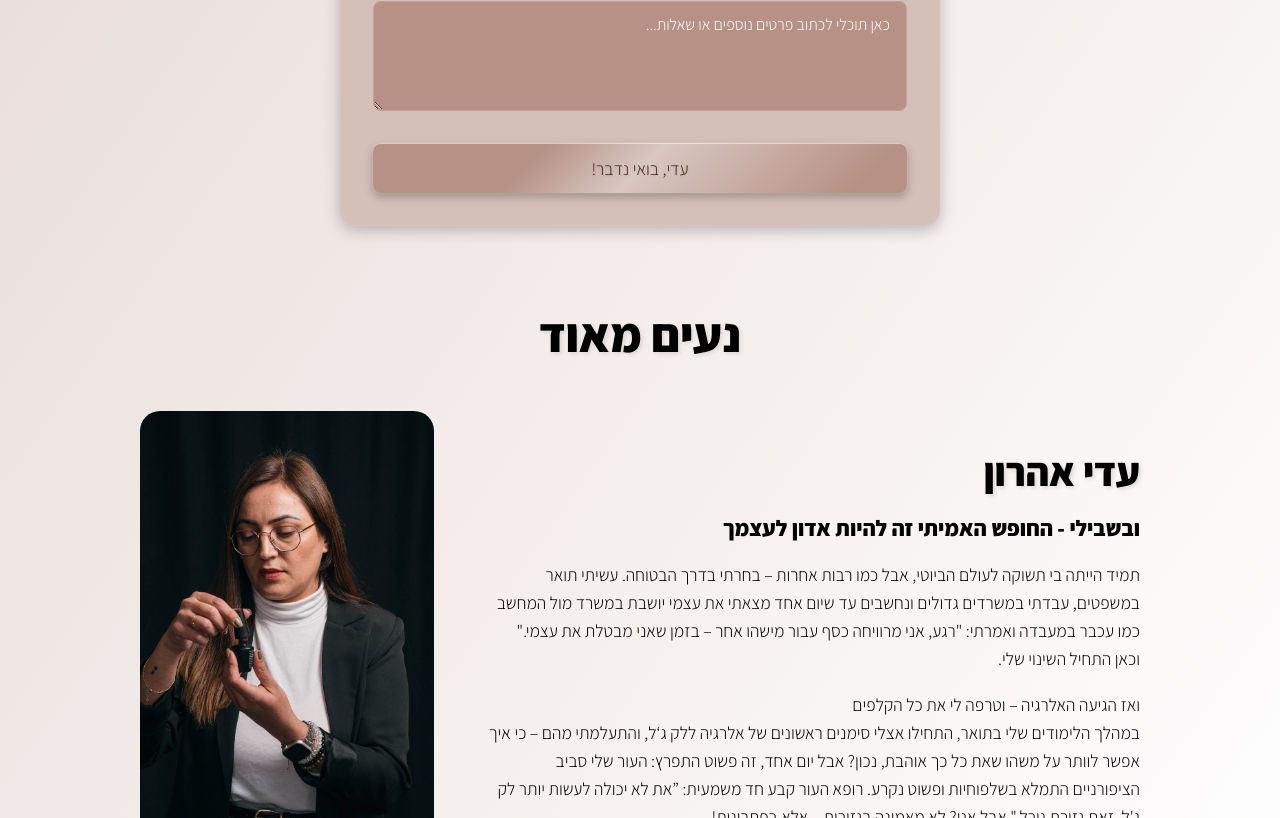
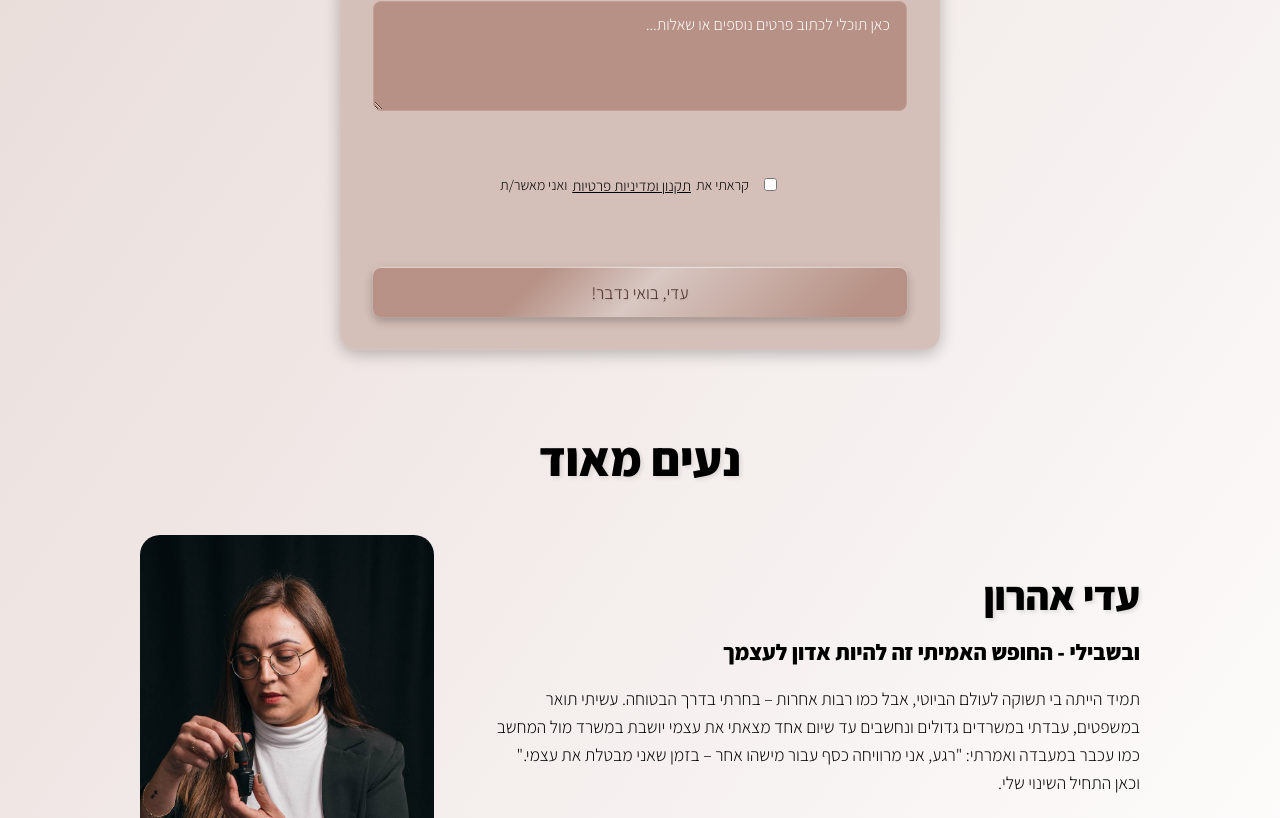
Before and after one commit to danielrozenblat1/adi-aharon, a React (Create React App) app: page / in a window 1280 px wide. Shown: the part 3062-3880 px from the top of the page. Built offline with nearby package versions, Linux system fonts and the light colour scheme.

Commit message:
newChangeee

```diff
--- a/src/App.js
+++ b/src/App.js
@@ -11,6 +11,7 @@ import FifthScreen from './screens/FifthScreen';
 import ByMe from './components/ByMe/ByMe';
 import NavBarNew from './components/CourseNav/NavBarNew';
 import Four from './components/Four/Four';
+import PrivacyPolicy from './components/privacy/Privacy';
 
 function App() {
   return <>
@@ -23,6 +24,12 @@ function App() {
   <ThirdScreen/>
 <ForthScreen/>
 <FifthScreen/>
+        <PrivacyPolicy
+  ownerName="עדי אהרון"
+  email="adikaacademy@gmail.com "
+  phone="+972 52-748-2778"
+  domain="https://adikaacademy.co.il/"
+/>
 <ByMe/>
   </>
 }
--- /dev/null
+++ b/src/components/privacy/Privacy.js
@@ -0,0 +1,100 @@
+import React, { useState } from 'react';
+import styles from './Privacy.module.css';
+
+const PrivacyPolicy = ({ ownerName, email, address, domain, updateDate = "אוגוסט 2025" }) => {
+  const [isOpen, setIsOpen] = useState(false);
+
+  return (
+    <>
+      <button className={styles.link} onClick={() => setIsOpen(true)}>
+        תקנון ומדיניות פרטיות
+      </button>
+
+      {isOpen && (
+        <div className={styles.modalOverlay} onClick={() => setIsOpen(false)}>
+          <div className={styles.modalContent} onClick={(e) => e.stopPropagation()}>
+            <h2>תקנון, תנאי שימוש ומדיניות פרטיות - {ownerName}</h2>
+            <p>עודכן לאחרונה: {updateDate}</p>
+            <p>בעל האתר: {ownerName}, {address}</p>
+            <p>דוא״ל: {email}</p>
+            <p>כתובת האתר: {domain}</p>
+
+            <h3>1. מבוא</h3>
+            <p>ברוך הבא לאתר {domain} ("האתר"). השימוש באתר, בתכניו ובשירותיו כפוף לתנאים המפורטים במסמך זה ("התקנון"), ומהווה את הסכמתך לכל תנאיו. אם אינך מסכים לאחד או יותר מהתנאים - אנא הימנע משימוש באתר.</p>
+            <p>האתר משמש כפלטפורמה להצגת שירותים, תוכן מקצועי, מידע שיווקי וכלים מקוונים בתחומי פעילותו של {ownerName}.</p>
+            <p>התקנון נוסח בלשון זכר מטעמי נוחות בלבד אך מיועד לשני המינים.</p>
+
+            <h3>2. שימוש מותר באתר</h3>
+            <p>השימוש באתר מיועד למטרות פרטיות בלבד, ואינו מקנה לך זכות להעתיק, לשכפל, לשנות, להפיץ או לפרסם תכנים מהאתר ללא אישור בכתב ומראש מבעל האתר.</p>
+            <p>חל איסור לעשות שימוש באתר או בשירותיו לכל מטרה בלתי חוקית, לרבות פגיעה בפרטיות, חדירה למערכות, הפצת דואר זבל או ניסיון להונות.</p>
+            <p>אין לקשר לאתר מאתרים בעלי תכנים פוגעניים, פורנוגרפיים, מפלים או המעודדים פעילות בלתי חוקית.</p>
+
+            <h3>3. הרשאה לדיוור ושיווק</h3>
+            <p>מסירת פרטים באתר מהווה הסכמה לקבלת תוכן שיווקי, עדכונים והצעות פרסום בהתאם לחוק התקשורת (בזק ושידורים), תשמ״ב-1982, תיקון 40.</p>
+            <p>ניתן להסיר עצמך בכל עת מרשימת התפוצה באמצעות הקישור המופיע בדיוור או בפנייה ישירה לבעל האתר.</p>
+            <p>חל איסור למסור באתר פרטים של אדם אחר ללא הסכמתו המפורשת.</p>
+
+            <h3>4. איסוף מידע ושימוש בו (מדיניות פרטיות)</h3>
+            <p>האתר פועל בהתאם לחוק הגנת הפרטיות, התשמ"א-1981, ותקנות הגנת הפרטיות (אבטחת מידע), לרבות תיקון 13 (2024).</p>
+
+            <h4>4.1 סוגי המידע הנאספים:</h4>
+            <ul>
+              <li>מידע שאתה מוסר ישירות: שם, פרטי קשר, תוכן פנייה, פרטי שירותים שהתעניינת בהם.</li>
+              <li>מידע הנאסף אוטומטית: כתובת IP, סוג דפדפן, מערכת הפעלה, מיקומי גלישה, נתוני שימוש באתר, Cookies.</li>
+            </ul>
+
+            <h4>4.2 מטרות השימוש במידע:</h4>
+            <ul>
+              <li>אספקת השירותים שביקשת.</li>
+              <li>התאמת חוויית הגלישה.</li>
+              <li>שיווק, פרסום והצעות מותאמות אישית.</li>
+              <li>ניתוח סטטיסטי ושיפור השירותים.</li>
+              <li>עמידה בהוראות הדין.</li>
+            </ul>
+
+
+
+            <h4>4.3 זכויותיך:</h4>
+            <ul>
+              <li>עיון במידע שנאסף.</li>
+              <li>תיקון או מחיקה.</li>
+              <li>התנגדות לשיווק.</li>
+            </ul>
+            <p>לפניות: {email}</p>
+
+            <h3>5. Cookies וטכנולוגיות מעקב</h3>
+            <p>האתר משתמש ב־Cookies וכלים אנליטיים (Google Analytics) לצורך תפעול, שיפור והתאמת חוויית המשתמש.</p>
+            <p>ניתן לחסום אותם דרך הדפדפן, אך זה עלול לפגוע בחוויית השימוש.</p>
+
+            <h3>6. אחריות והגבלת אחריות</h3>
+            <p>התכנים באתר ניתנים כמות שהם (AS IS). אין התחייבות להתאמה מלאה לצרכים שלך.</p>
+            <p>בעל האתר אינו אחראי לנזק ישיר או עקיף עקב הסתמכות על התוכן.</p>
+            <p>שירותים מקצועיים אינם תחליף לייעוץ אישי מותאם.</p>
+
+            <h3>7. קניין רוחני</h3>
+            <p>כל הזכויות בתכנים, קוד, מדיה, לוגו ועיצובים שמורות ל{ownerName}, אלא אם צוין אחרת.</p>
+
+            <h3>8. אבטחת מידע</h3>
+            <p>האתר מיישם אמצעי הגנה מתקדמים לפי חוק. במקרה של פריצה, תינתן הודעה לרשות להגנת הפרטיות ולמשתמשים הרלוונטיים.</p>
+
+            <h3>9. שינויים במדיניות</h3>
+            <p>האתר רשאי לעדכן את התקנון ומדיניות הפרטיות. שימוש באתר מהווה הסכמה לתנאים המעודכנים.</p>
+
+
+            <h3>11. יצירת קשר</h3>
+            <p>לשאלות, פניות או בקשות:</p>
+            <p>{ownerName}</p>
+            <p>{email}</p>
+            <p>{address}</p>
+
+            <button className={styles.closeButton} onClick={() => setIsOpen(false)}>
+              סגירה
+            </button>
+          </div>
+        </div>
+      )}
+    </>
+  );
+};
+
+export default PrivacyPolicy;
--- /dev/null
+++ b/src/components/privacy/Privacy.module.css
@@ -0,0 +1,77 @@
+.link {
+  background: none;
+  border: none;
+  color: black;
+  cursor: pointer;
+  text-decoration: underline;
+  font-size: 0.95rem;
+  padding: 0;
+  margin: 20px auto;
+  font-family: inherit;
+  display: block;
+  text-align: center;
+}
+
+.modalOverlay {
+  position: fixed;
+  top: 0;
+  right: 0;
+  bottom: 0;
+  left: 0;
+  background: rgba(0, 0, 0, 0.7);
+  z-index: 1000;
+  display: flex;
+  align-items: center;
+  justify-content: center;
+  padding: 20px;
+}
+
+.modalContent {
+  background: white;
+  color: black;
+  padding: 30px;
+  max-width: 700px;
+  max-height: 90vh;
+  width: 100%;
+  overflow-y: auto;
+  direction: rtl;
+  font-size: 1rem;
+  line-height: 1.6;
+  font-family: Arial, sans-serif;
+  position: relative;
+  border: 1px solid black;
+  box-sizing: border-box;
+}
+
+.modalContent h2 {
+  font-size: 1.3rem;
+  margin-bottom: 10px;
+}
+
+.modalContent h3 {
+  font-size: 1.1rem;
+  margin-top: 20px;
+  margin-bottom: 10px;
+}
+
+.modalContent p,
+.modalContent li {
+  margin: 5px 0;
+}
+
+.modalContent ul {
+  padding-right: 20px;
+  margin: 0;
+}
+
+.closeButton {
+  margin-top: 20px;
+  padding: 8px 16px;
+  background: black;
+  color: white;
+  border: none;
+  font-size: 0.9rem;
+  cursor: pointer;
+  display: block;
+  margin-right: auto;
+}
--- a/src/formScreen/FormScreen.js
+++ b/src/formScreen/FormScreen.js
@@ -1,5 +1,6 @@
 import React, { useRef, useState } from 'react';
 import styles from './FormScreen.module.css';
+import PrivacyPolicy from '../components/privacy/Privacy';
 
 const FormScreen = () => {
   // State for validation errors
@@ -12,6 +13,7 @@ const FormScreen = () => {
   // State for form submission status
   const [isSubmitting, setIsSubmitting] = useState(false);
   const [submitted, setSubmitted] = useState(false);
+  const [agreed, setAgreed] = useState(false);
 
   // Refs for form fields
   const fullNameRef = useRef(null);
@@ -23,9 +25,21 @@ const FormScreen = () => {
   const serverUrl = "https://dynamic-server-dfc88e1f1c54.herokuapp.com/leads/newLead";
   const reciver = "adikaacademy@gmail.com";
 
+  // פונקציה שמונעת מהטופס להגיב על קליק בקישור
+  const handlePrivacyClick = (e) => {
+    e.preventDefault();
+    e.stopPropagation();
+  };
+
   // Handle form submission
   const handleSubmit = async (e) => {
     e.preventDefault();
+
+    // בדיקה אם המשתמש אישר את תנאי השימוש ומדיניות הפרטיות
+    if (!agreed) {
+      alert("עליך לאשר את תנאי השימוש ומדיניות הפרטיות");
+      return;
+    }
 
     const name = fullNameRef.current.value;
     const phone = phoneRef.current.value;
@@ -104,6 +118,7 @@ const FormScreen = () => {
           reasonRef.current.value = "";
           emailRef.current.value = "";
           setSubmitted(false);
+          setAgreed(false);
         }, 3000);
       } else {
         throw new Error('Failed to submit form');
@@ -184,6 +199,43 @@ const FormScreen = () => {
             />
           </div>
 
+          {/* תיבת האישור למדיניות הפרטיות */}
+          <div style={{
+            display: "flex",
+            justifyContent: "center",
+            marginTop: "20px",
+            marginBottom: "20px"
+          }}>
+            <label style={{
+              direction: "rtl",
+              fontFamily: "AssistantR",
+              fontSize: "0.9rem",
+              color:"black",
+              textAlign: "right",
+              display: "flex",
+              alignItems: "center",
+              flexWrap: "wrap",
+              gap: "5px"
+            }}>
+              <input
+                type="checkbox"
+                checked={agreed}
+                onChange={() => setAgreed(!agreed)}
+                style={{ marginLeft: "10px" }}
+              />
+              קראתי את
+              <span onClick={handlePrivacyClick}>
+                    <PrivacyPolicy
+  ownerName="עדי אהרון"
+  email="adikaacademy@gmail.com "
+  phone="+972 52-748-2778"
+  domain="https://adikaacademy.co.il/"
+/>
+              </span>
+              ואני מאשר/ת
+            </label>
+          </div>
+
           <button
             type="submit"
             className={`${styles.submitButton} ${isSubmitting ? styles.submitting : ''} ${submitted ? styles.submitted : ''}`}
```
